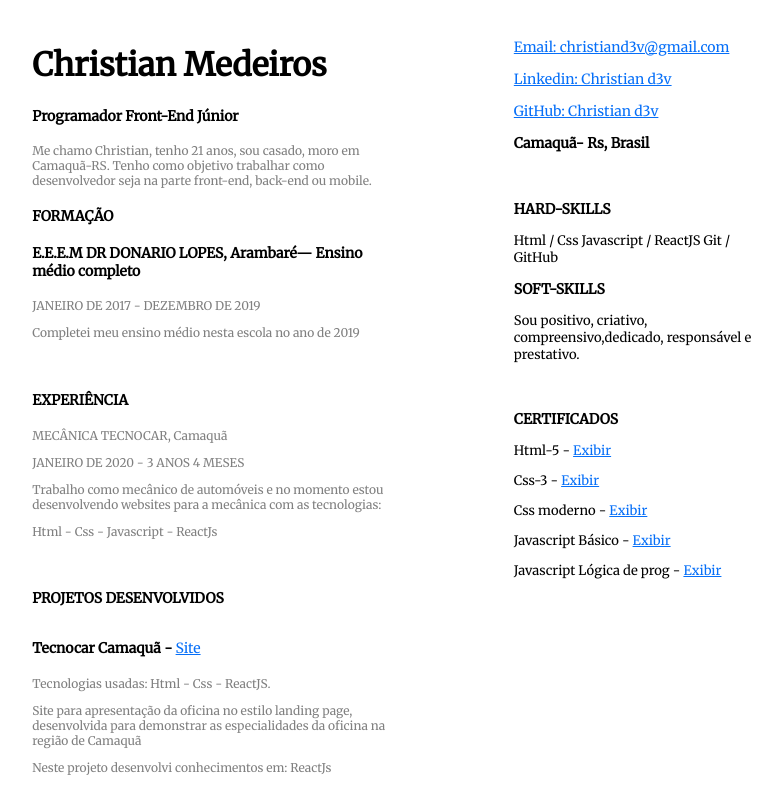
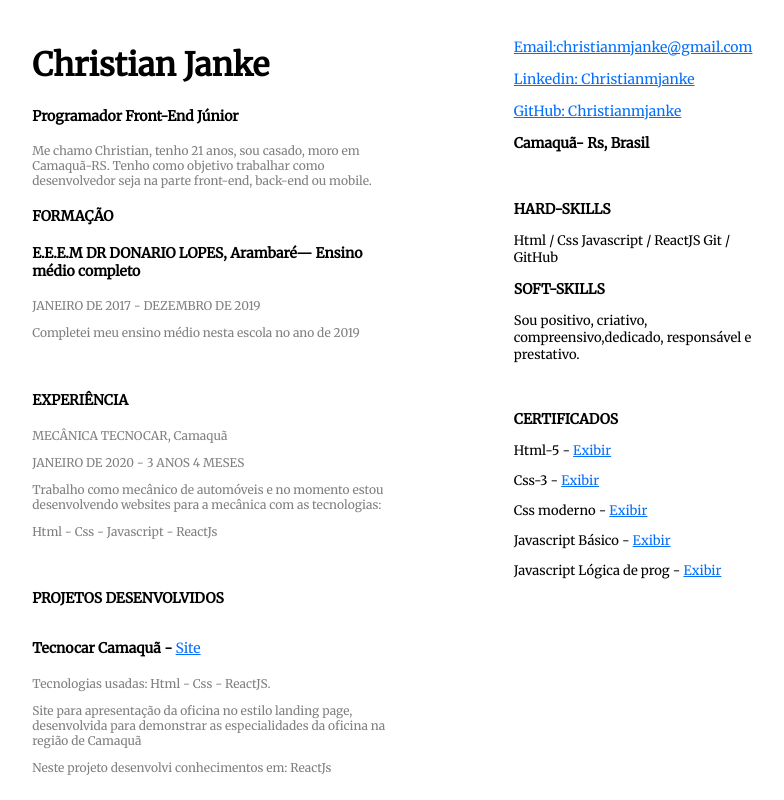
Before and after one commit to christianmjanke/resume-in-html, a plain HTML site: page index.html in a window 1280 px wide. Shown: the top 800 px of the page, without its empty margins (247-1031 px from the left). Drawn offline with Linux system fonts and the light colour scheme.

Commit message:
troca de username

```diff
--- a/index.html
+++ b/index.html
@@ -17,7 +17,7 @@
 
     <div id="content">
       <header>
-        <h1>Christian Medeiros</h1>
+        <h1>Christian Janke</h1>
         <h4> Programador Front-End Júnior
         </h4>
       </header>
@@ -90,7 +90,7 @@
           <h4>
             Crud (Create-Read-Update- Delete)
             <a
-              href="https://github.com/christiand3v/Crud-NodeJs"
+              href="https://github.com/christianmedeirosjanke/Crud-NodeJs"
               target="_blank"
               >Site</a
             >
@@ -106,16 +106,16 @@
     <div id="sidebar">
       <div id="contacts">
           <p>
-        <a href="https://www.mailto:christiand3v@outlook.com"
-          >Email: christiand3v@gmail.com</a
+        <a href="https://www.mailto:Christianmjanke@gmail.com"
+          >Email:christianmjanke@gmail.com</a
         >
       </p>
       <p>
-        <a href="https://www.linkedin.com/in/christiand3v"  target="_blank"
-          >Linkedin: Christian d3v</a
+        <a href="https://www.linkedin.com/in/Christianmjanke"  target="_blank"
+          >Linkedin: Christianmjanke</a
         >
       </p>
-      <p><a href="https://github.com/christiand3v" target="_blank">GitHub: Christian d3v</a></p>
+      <p><a href="https://github.com/Christianmjanke" target="_blank">GitHub: Christianmjanke</a></p>
       <p><strong> Camaquã- Rs, Brasil </strong></p>
       </div>
 
```
